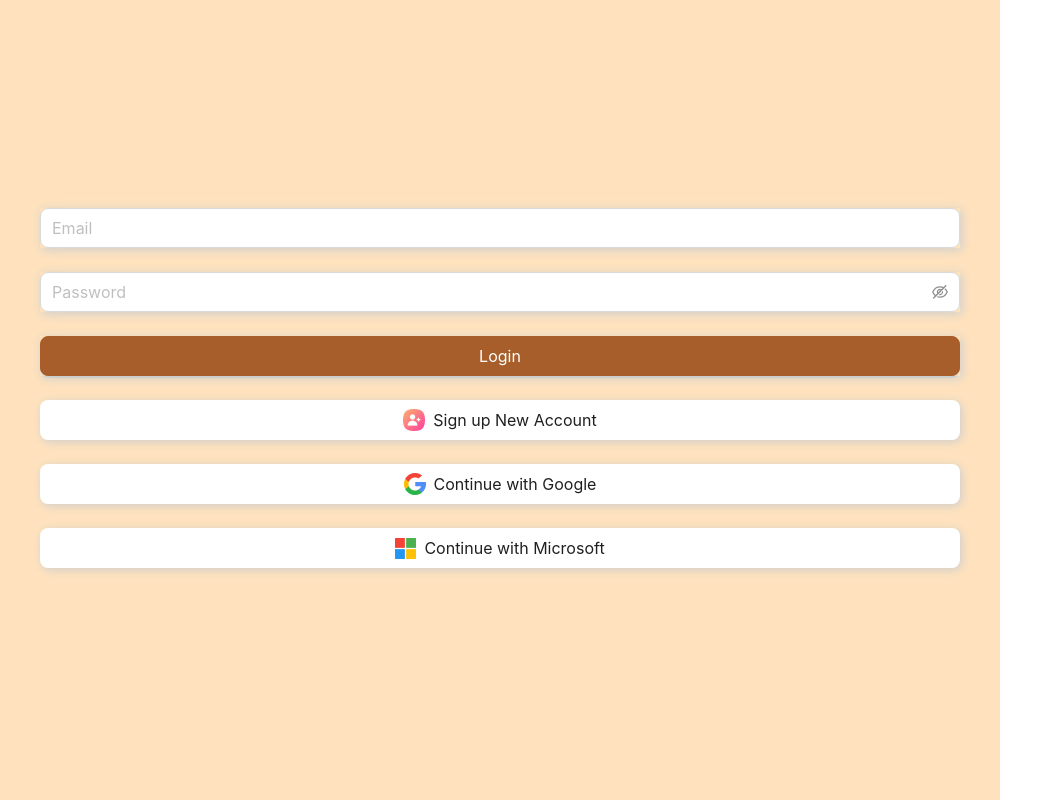
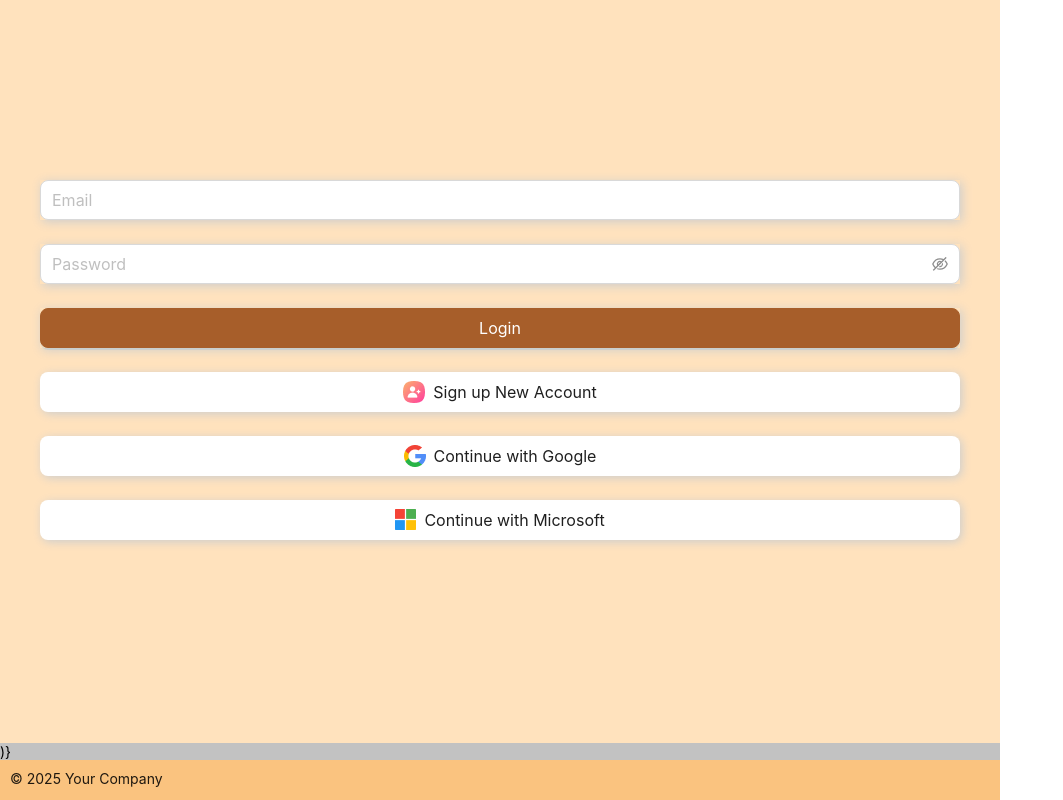
Before and after one commit to MichaelHehman/FECOPY, a React (Create React App) app: page /login in a window 1280 px wide. Shown: the whole page, without its empty margins (0-1063 px from the left). Built offline with nearby package versions, Linux system fonts and the light colour scheme; a web font is replaced by a local one.

Commit message:
Update App.js

```diff
--- a/src/App.js
+++ b/src/App.js
@@ -10,22 +10,35 @@ import Profile from './pages/ProfilePage/Profile';
 import AddTask from './pages/AddTaskPage/AddTask';
 import Navbar from './components/NavBar';
 import { Layout } from 'antd';
-import { useState } from 'react';
+import { useState, useEffect } from 'react';
 
 const isAuthenticated = () => {
   return !!localStorage.getItem("token");
 };
 
 function App() {
-  const [isLoggedIn, setIsLoggedIn] = useState(isAuthenticated());
+  const [isLoggedIn, setIsLoggedIn] = useState(false);
+  const [isLoading, setIsLoading] = useState(true);
+
+  useEffect(() => {
+    setTimeout(() => {
+      setIsLoggedIn(isAuthenticated());
+      setIsLoading(false);
+    }, 500);
+  }, []);
+
+  if (isLoading) {
+    return <div>Loading...</div>;
+  }
 
   return (
     <Layout className="container">
       {
-        isLoggedIn && (
+        isLoggedIn ? (
           <>
             <Layout.Header className="header">
               ChoreMate
+              <Navbar />
             </Layout.Header>
             <Layout.Content className="main">
               <Routes>
@@ -38,26 +51,20 @@ function App() {
                 <Route path="*" element={<Navigate to="/" />} />
               </Routes>
             </Layout.Content>
-            <Layout.Footer className="footer">
-              <Navbar />
-            </Layout.Footer>
           </>
-
-        )
-      }
-
-      {
-        !isLoggedIn && (
-          <Routes>
-            <Route path="/login" element={<Login setIsLoggedIn={setIsLoggedIn} />} />
-            <Route path="/signup" element={<Signup />} />
-            <Route path="*" element={<Navigate to="/login" />} />
-          </Routes>
-        )
-      }
-
+  ) : (
+    <Routes>
+          <Route path="/login" element={<Login setIsLoggedIn={setIsLoggedIn} />} />
+          <Route path="/signup" element={<Signup />} />
+          <Route path="*" element={<Navigate to="/login" />} />
+        </Routes>
+    )}
+  )}
+      <Layout.Footer className="footer">
+        &copy; 2025 Your Company
+      </Layout.Footer>
     </Layout>
-  )
+  );
 }
 
 export default App;
```
